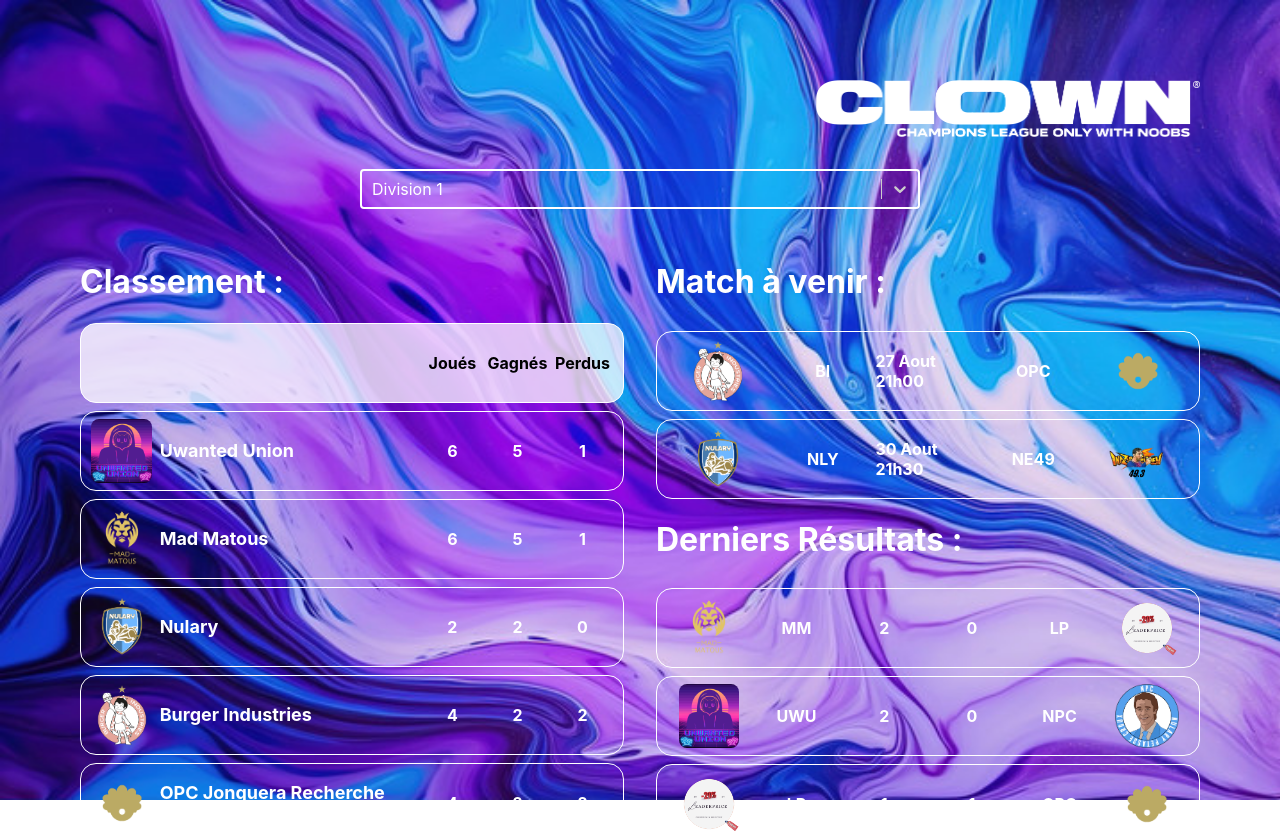
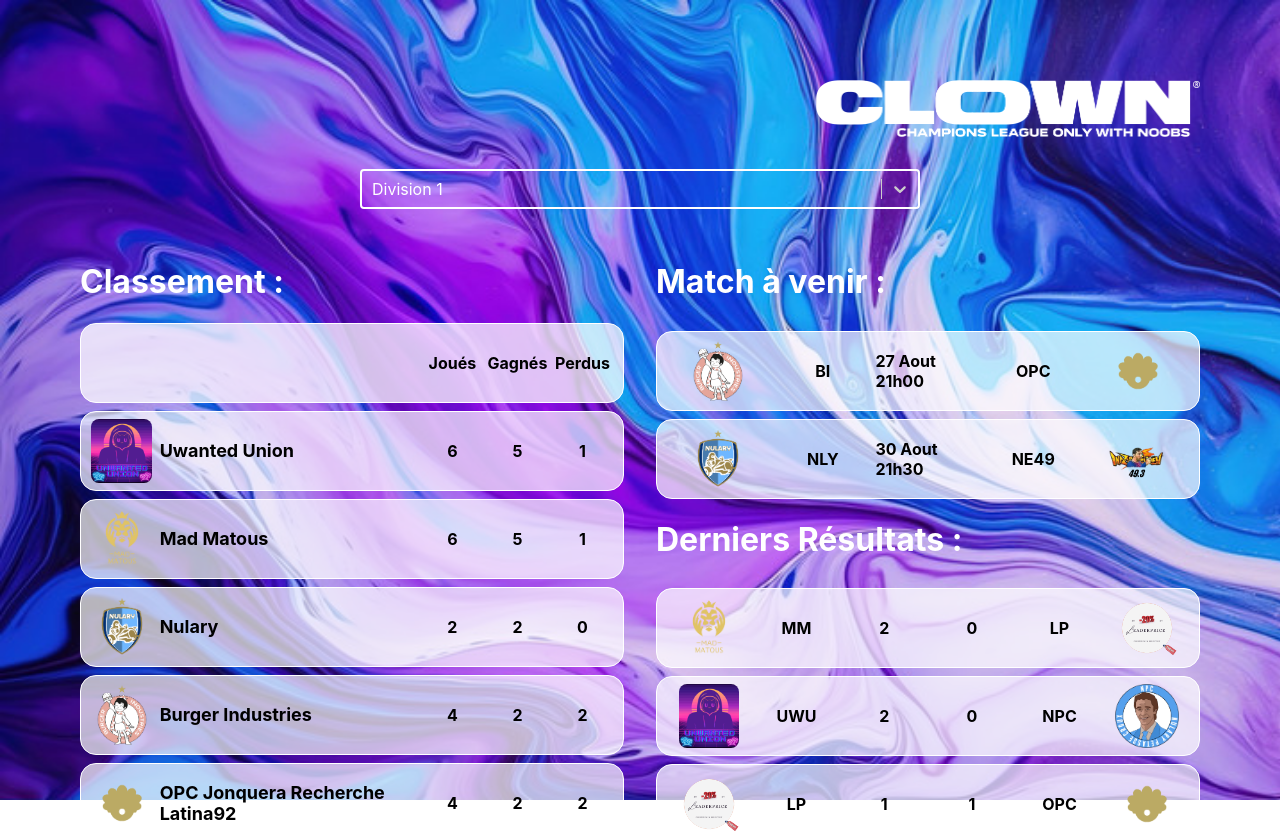
Before and after one commit to Solymnos/stuc_deploy, a React (Create React App) app: page / in a window 1280 px wide. Shown: the top 833 px of the page. Built offline with nearby package versions, Linux system fonts and the light colour scheme.

Commit message:
update line bg

```diff
--- a/src/App.js
+++ b/src/App.js
@@ -110,7 +110,8 @@ const TabContainer = styled.div`
 
 const TabLine = styled.div`
   width: 100%;
-  color : white;
+  color : black;
+  background-color : rgb(255,255,255,0.7);
   display: flex;
   flex-direction: row;
   border: solid white 1px;
```
